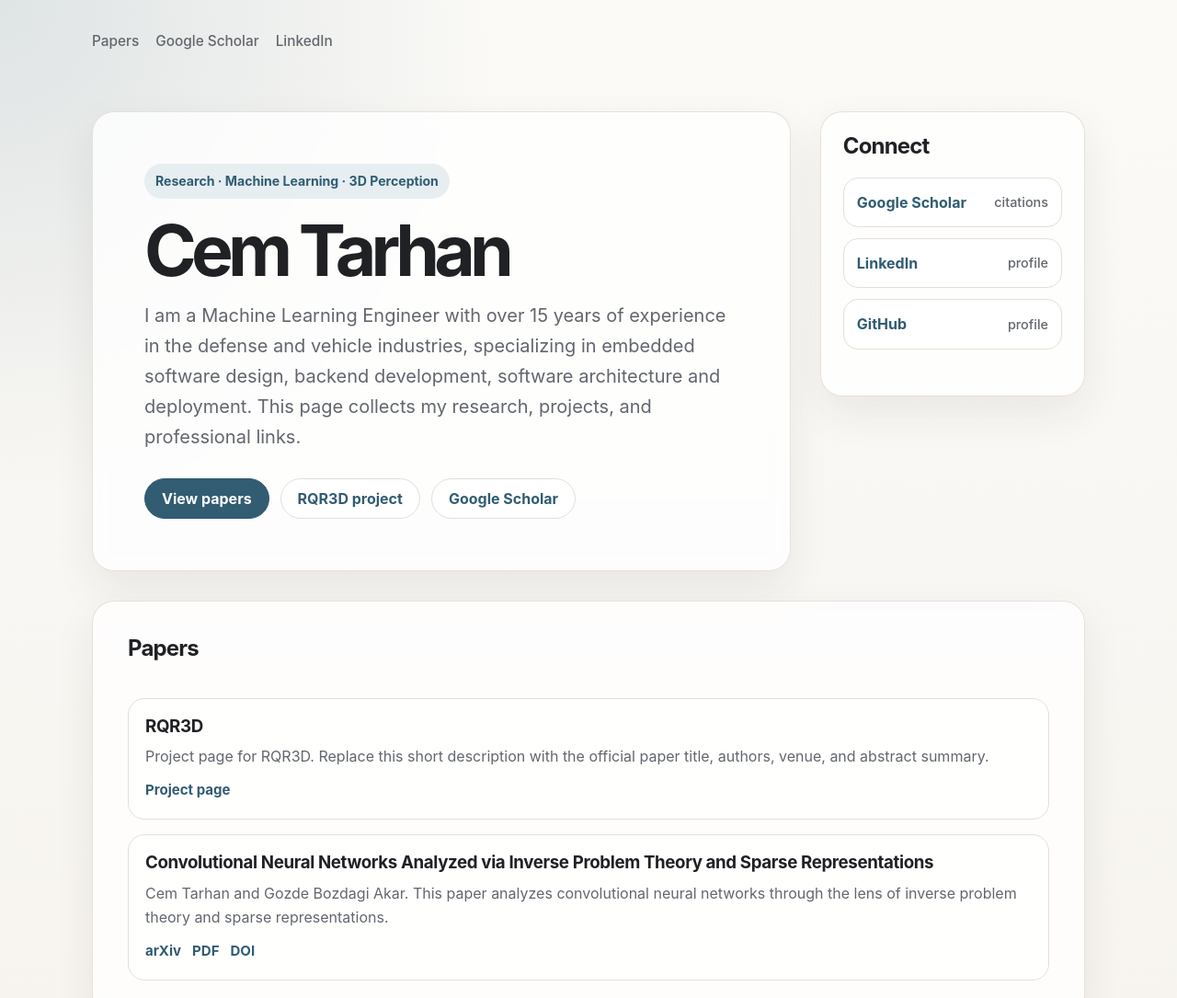
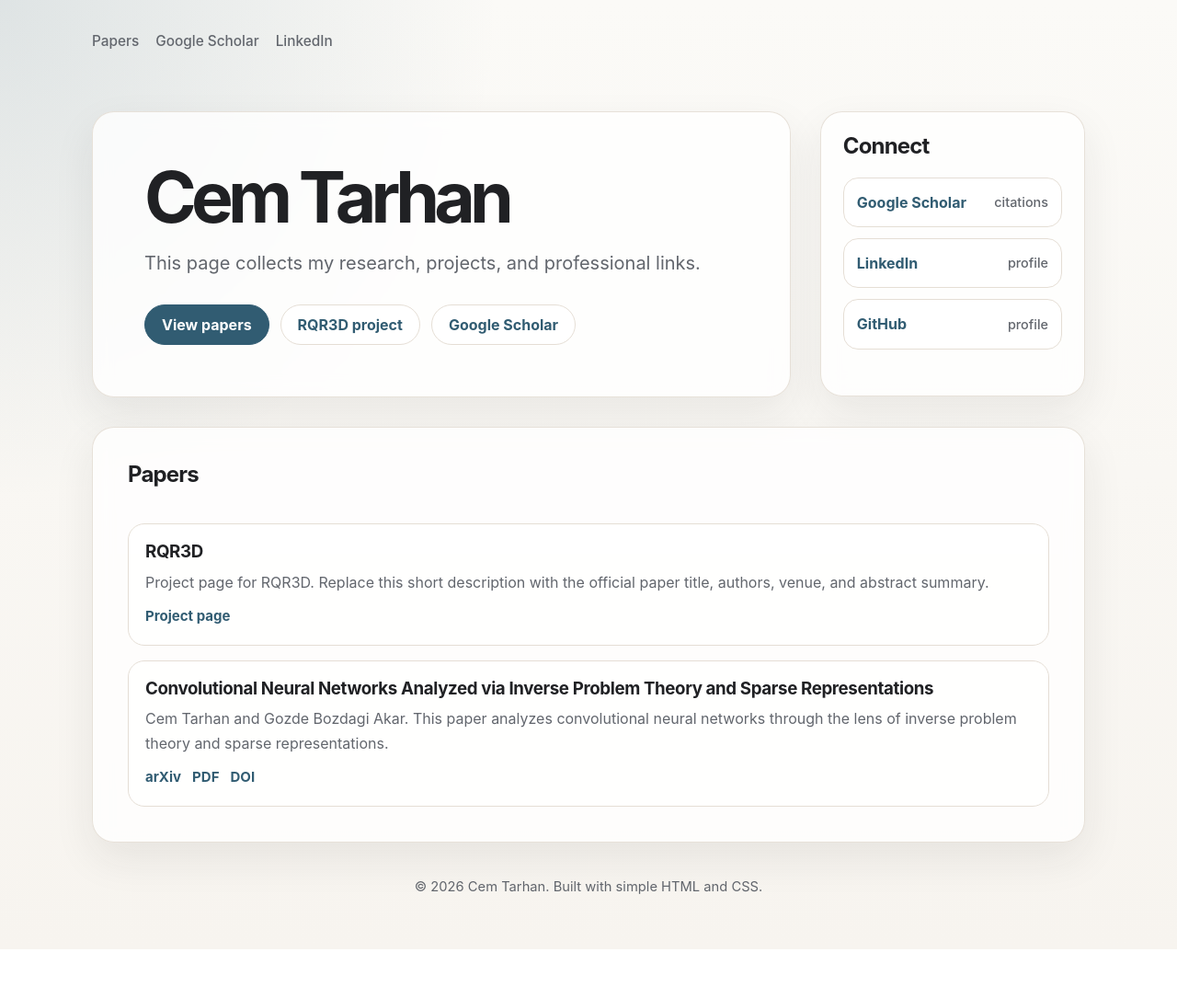
Before and after one commit to cmtrhn/cmtrhn.github.io, a plain HTML site: page index.html in a window 1280 px wide. Shown: the top 1085 px of the page at 92% size. After the commit the page ends 1032 px from the top, so only its background shows below. Drawn offline with Linux system fonts and the light colour scheme.

Commit message:
Update index.html

```diff
--- a/index.html
+++ b/index.html
@@ -322,10 +322,9 @@
 
     <div class="hero">
       <article class="hero-card">
-        <div class="eyebrow">Research · Machine Learning · 3D Perception</div>
         <h1>Cem Tarhan</h1>
         <p class="intro">
-          I am a Machine Learning Engineer with over 15 years of experience in the defense and vehicle industries, specializing in embedded software design, backend development, software architecture and deployment. This page collects my research, projects, and professional links.
+          This page collects my research, projects, and professional links.
         </p>
         <div class="actions">
           <a class="button primary" href="#papers">View papers</a>
```
